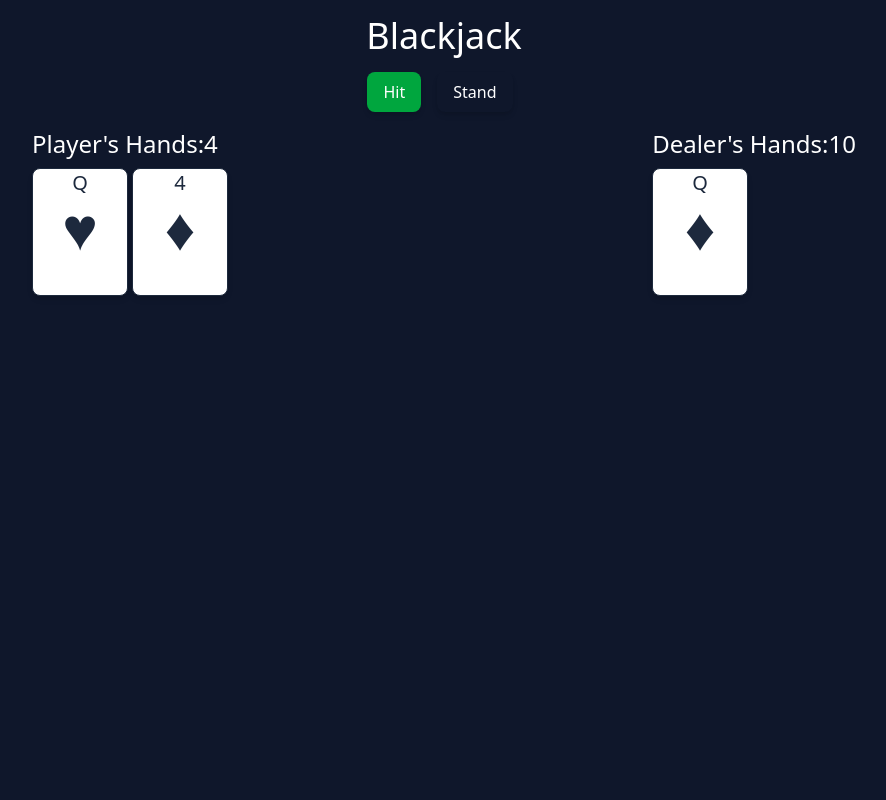
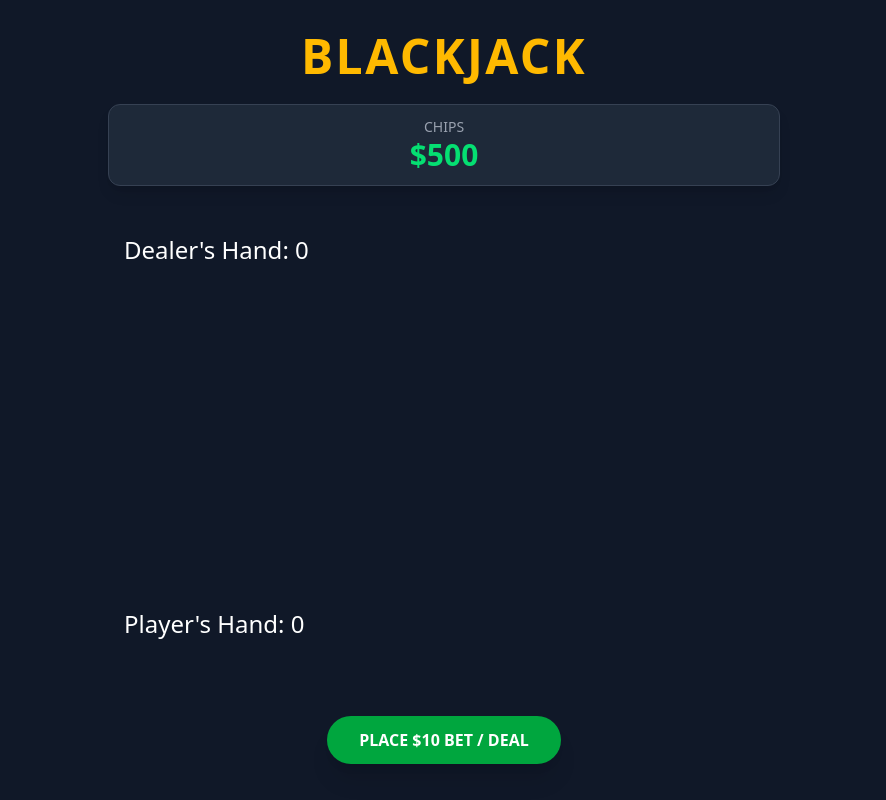
Before and after one commit to mark162657/Blackjack-Project-Mac, a React (Vite) app: page / in a window 1280 px wide. Shown: the whole page, without its empty margins (196-1082 px from the left). Built offline with nearby package versions, Linux system fonts and the light colour scheme.

Commit message:
add new animation and interface

```diff
--- a/package.json
+++ b/package.json
@@ -10,6 +10,7 @@
     "preview": "vite preview"
   },
   "dependencies": {
+    "@supabase/supabase-js": "^2.58.0",
     "@tailwindcss/vite": "^4.1.13",
     "react": "^19.1.1",
     "react-dom": "^19.1.1",
--- a/src/App.jsx
+++ b/src/App.jsx
@@ -1,73 +1,154 @@
+// src/App.jsx
+
 import { useState, useEffect } from 'react'
 import { combinations } from "./assets/cardDeck.js";
 import Button from "./components/Button.jsx";
 import Hand from "./components/Hand.jsx";
 
-
-
 import './App.css'
 
+const STARTING_CHIPS = 500;
+const DEFAULT_BET = 10;
+
 function App() {
-    // Create Game States
-    const [gameDeck, setGameDeck] = useState(combinations);
+    // New States for Chip/Betting
+    const [chips, setChips] = useState(STARTING_CHIPS);
+    const [currentBet, setCurrentBet] = useState(0);
+
+    // Existing Game States
     const [playerHand, setPlayerHand] = useState([]);
     const [dealerHand, setDealerHand] = useState([]);
     const [gameOver, setGameOver] = useState(false);
     const [result, setResult] = useState({type: "", message: ""});
-    const [newGame, setNewGame] = useState(false);
+    const [isBetting, setIsBetting] = useState(true); // New phase state
 
-    // Get random Card from the Deck
+    // Get random Card from the Deck (simplified - infinite deck)
     const getRandomCardFromDeck = () => {
-        const randomIndex = Math.floor(Math.random() * gameDeck.length);
-        const card = gameDeck[randomIndex]
-        const newDeck = gameDeck.filter((_, index) => index !== randomIndex);
-        setGameDeck(newDeck);
-        return card;
+        const randomIndex = Math.floor(Math.random() * combinations.length);
+        return combinations[randomIndex];
     };
 
-    // Deal card to the Player
+    // Calculate hand value with proper Ace handling
+    const calculateHandValue = (hand) => {
+        let value = 0;
+        let aceCount = 0;
+
+        hand.forEach((card) => {
+            if(card.rank === "J" || card.rank === "Q" || card.rank === "K") {
+                value += 10;
+            } else if(card.rank === "A") {
+                aceCount += 1;
+                value += 11;
+            } else {
+                value += parseInt(card.rank);
+            }
+        });
+
+        // Convert Aces from 11 to 1 if busting
+        while(value > 21 && aceCount > 0) {
+            value -= 10;
+            aceCount -= 1;
+        }
+
+        return value;
+    };
+
+    // Game Flow Step 1: Place Bet / Deal
+    const startHand = () => {
+        if (chips < DEFAULT_BET) {
+            setResult({ type: "error", message: "Not enough chips to bet! Please buy more chips." });
+            return;
+        }
+
+        // 1. Place the Bet
+        setChips(prevChips => prevChips - DEFAULT_BET);
+        setCurrentBet(DEFAULT_BET);
+        setIsBetting(false); // End betting phase
+
+        // 2. Initial Deal
+        const initialPlayerHand = [getRandomCardFromDeck(), getRandomCardFromDeck()];
+        const initialDealerHand = [getRandomCardFromDeck(), getRandomCardFromDeck()];
+
+        setPlayerHand(initialPlayerHand);
+        setDealerHand(initialDealerHand);
+
+        setGameOver(false);
+        setResult({ type: "", message: "" });
+
+        // Check for natural blackjack immediately after deal
+        const playerValue = calculateHandValue(initialPlayerHand);
+
+        if (playerValue === 21) {
+            // Check dealer's full hand only if player has 21
+            const dealerValue = calculateHandValue(initialDealerHand);
+            if(dealerValue === 21) {
+                handleGameOver({ type: "push", message: "Both have Blackjack! Push (bet returned)." });
+            } else {
+                handleGameOver({ type: "player", message: "Blackjack! Player wins!" });
+            }
+        }
+    };
+
+    // Deal card to the Player (Hit)
     const dealCardToPlayer = () => {
+        if (gameOver || isBetting) return;
+
         const newHand = [...playerHand, getRandomCardFromDeck()];
         setPlayerHand(newHand);
         const playerValue = calculateHandValue(newHand);
-        // console.log(newHand);
-        // console.log(playerValue)
+
         if(playerValue > 21) {
             handleGameOver({ type: "dealer", message: "Player busts! Dealer wins." });
-        } else if(playerValue === 21) {
-            handleGameOver({ type: "player", message: "Player wins!" });
         }
     };
-    // Deal card to the Dealer
+
+    // Player stands - dealer plays by rules (Stand)
     const playerStand = () => {
-      setGameOver(true);
-      const newHand = [...dealerHand, getRandomCardFromDeck()];
-      setDealerHand(newHand);
-      const dealerValue = calculateHandValue(newHand);
+        if (gameOver || isBetting) return;
+
+        setGameOver(true);
+        let currentDealerHand = [...dealerHand];
+        let dealerValue = calculateHandValue(currentDealerHand);
+
+        // Dealer must hit on 16 or less, stand on 17 or more
+        while(dealerValue < 17) {
+            currentDealerHand = [...currentDealerHand, getRandomCardFromDeck()];
+            dealerValue = calculateHandValue(currentDealerHand);
+        }
+
+        setDealerHand(currentDealerHand);
+
+        // Determine winner
+        const playerValue = calculateHandValue(playerHand);
+
         if(dealerValue > 21) {
             handleGameOver({ type: "player", message: "Dealer busts! Player wins!" });
-      }
+        } else if(dealerValue > playerValue) {
+            handleGameOver({ type: "dealer", message: "Dealer wins!" });
+        } else if(playerValue > dealerValue) {
+            handleGameOver({ type: "player", message: "Player wins!" });
+        } else {
+            handleGameOver({ type: "push", message: "Push! It's a tie." });
+        }
     };
 
-    // Deal card to the Dealer
-    const calculateHandValue = (hand) => {
-        let value = 0;
-        let aceCount = 0;
-        hand.forEach((card) => {
-            if(card.rank === "J" || card.rank === "Q" || card.rank === "K") { value += 10}
-            else if(card.rank === "A") {aceCount += 1; value += 11} else {value = parseInt(card.rank)}
-        });
-        while(value >= 21 && aceCount > 0) {
-            value -= 10;
-            aceCount -= 1;
+    // Handle game end and chip update
+    const handleGameOver = (result) => {
+        let chipChange = 0;
+
+        if (result.type === "player") {
+            // Player Win (1:1 payout)
+            chipChange = currentBet * 2;
+        } else if (result.type === "push") {
+            // Push (bet returned)
+            chipChange = currentBet;
         }
-        return value;
-    };
 
-    const handleGameOver = (result) => {
+        setChips(prevChips => prevChips + chipChange);
+        setCurrentBet(0);
+        setResult(result);
         setGameOver(true);
-        setResult(result);
-        setNewGame(true);
+        setIsBetting(false);
     };
 
     // Reset Game
@@ -76,83 +157,93 @@ function App() {
         setDealerHand([]);
         setGameOver(false);
         setResult({type: "", message: ""});
-        newGame(false);
-        setGameDeck(combinations);
+        setIsBetting(true); // Return to betting phase
+        setCurrentBet(0);
+    };
+
+    // src/App.jsx (Updated return block)
+
+// ... (All existing logic, state, and functions remain the same)
+
+    const playerValue = calculateHandValue(playerHand);
+    const dealerValue = gameOver ? calculateHandValue(dealerHand) : 0;
+
+    return (
+        // Deeper, modern dark background: bg-slate-900 -> bg-gray-900
+        <div className="bg-gray-900 text-white min-h-screen w-screen p-4 sm:p-8 flex flex-col items-center justify-between">
+
+            {/* Top Section: Title & Chip/Bet */}
+            <div className="w-full max-w-2xl flex flex-col items-center">
+                <h1 className="text-5xl font-extrabold text-amber-400 mb-6 tracking-wider">
+                    BLACKJACK
+                </h1>
+
+                {/* Chip/Bet Display: Use modern segmented look */}
+                <div className="flex justify-center gap-4 mb-8 w-full">
+                    <div className="p-3 rounded-xl border border-gray-700 bg-gray-800 shadow-lg flex-1 text-center">
+                        <p className="text-sm text-gray-400">CHIPS</p>
+                        <p className="text-3xl font-bold text-green-400">${chips}</p>
+                    </div>
+                    {currentBet > 0 && (
+                        <div className="p-3 rounded-xl border border-gray-700 bg-gray-800 shadow-lg flex-1 text-center animate-pulse-slow">
+                            <p className="text-sm text-gray-400">CURRENT BET</p>
+                            <p className="text-3xl font-bold text-yellow-400">${DEFAULT_BET}</p>
+                        </div>
+                    )}
+                </div>
+
+                {/* Dealer Hand (top) */}
+                <div className="w-full">
+                    <Hand
+                        cards={dealerHand}
+                        title={"Dealer's Hand"}
+                        handValue={dealerValue}
+                        isDealer={true}
+                        gameOver={gameOver}
+                    />
+                </div>
+            </div>
 
 
-    };
+            {/* Middle Section: Result Banner */}
+            {result.message && (
+                <div className={`text-white w-full max-w-md ${
+                    result.type === "player" ? "bg-green-600" :
+                        result.type === "push" ? "bg-yellow-600" :
+                            result.type === "error" ? "bg-orange-600" : "bg-red-700"
+                } font-bold rounded-xl text-center shadow-2xl my-6 p-4 animate-fade-in-down`}>
+                    <h2 className="text-3xl">{result.message}</h2>
+                </div>
+            )}
 
-    const playerValue = calculateHandValue(playerHand);
-    const dealerValue = calculateHandValue(dealerHand);
 
-    // Handle Game Logic at Start and Stand
+            {/* Bottom Section: Player Hand & Buttons */}
+            <div className="w-full max-w-2xl flex flex-col items-center">
 
-    useEffect(() => {
-        // Start the game and deal 3 cards
-        if(playerHand.length === 0 && dealerHand.length === 0) {
-            setPlayerHand([getRandomCardFromDeck(), getRandomCardFromDeck()]);
-            setDealerHand([getRandomCardFromDeck()]);
-        }
+                {/* Player Hand */}
+                <div className="w-full mb-8">
+                    <Hand cards={playerHand} title={"Player's Hand"} handValue={playerValue}/>
+                </div>
 
-        // if player wins on first hand, the first 2 cards
-        if(playerValue === 21) {
-            handleGameOver({type:"player", message: "Player wins!"});
-        } else if(dealerValue === 21) {
-            handleGameOver({ type: "dealer", message: "Dealer wins!" });
-        }
-
-        // Player Stands
-
-        if(gameOver && dealerHand.length <= 5) {
-            switch(true) {
-                case playerValue === 21:
-                    setResult({type: "player", message: "Player wins!"});
-                    break;
-                case playerValue > 21:
-                    setResult({type: "dealer", message: "Dealer wins!"});
-                    break;
-                case dealerValue < playerValue:
-                    playerStand();
-                    break;
-                case dealerValue === playerValue && dealerHand.length <= 5:
-                    setResult({type: "",  message: "Draw"});
-                    setNewGame(true);
-                    break;
-                case dealerValue > playerValue && dealerValue <= 21:
-                    setResult({type: "dealer", message: "Dealer wins!"});
-                    break;
-                default:
-                    break;
-            }
-        }
-    }, [playerHand, dealerHand, gameOver]);
-
-    return (
-      <div className="container mx-auto p-4 bg-slate-900 text-white h-screen w-screen">
-          <h1 className="text-4xl text-center mb-4">Blackjack</h1>
-          {gameOver &&(
-              <div className={`text-white ${result.type ==="player" ? "bg-green-600" : "bg-red-700"}
-              font-bold rounded-md text-center mt-4 py-4`}>
-                  <h2 className="text-2xl">{result.message}</h2>
-              </div>
-          )}
-
-          <div className="flex justify-center gap-2 mt-4">
-              { !newGame ? (
-                  <>
-                      <Button bg_color={"green"} onClick={dealCardToPlayer}>Hit</Button>
-                      <Button bg_color={"red"} onClick={playerStand}>Stand</Button>
-                  </>
-              ) : (
-                  <Button bg_color={"blue"} onClick={resetGame}>Reset</Button>
-              )}
-          </div>
-        <div className="flex justify-around">
-            <Hand cards={playerHand} title={"Player's Hands"} handValue={playerValue}/>
-            <Hand cards={dealerHand} title={"Dealer's Hands"} handValue={dealerValue}/>
-
+                {/* Action Buttons */}
+                <div className="flex justify-center gap-4 mt-4 w-full max-w-sm flex-wrap">
+                    {isBetting || gameOver ? (
+                        <Button
+                            bg_color={isBetting ? "green" : "blue"}
+                            onClick={isBetting ? startHand : resetGame}
+                            disabled={isBetting && chips < DEFAULT_BET}
+                        >
+                            {isBetting ? `Place $${DEFAULT_BET} Bet / Deal` : "New Game"}
+                        </Button>
+                    ) : (
+                        <>
+                            <Button bg_color={"green"} onClick={dealCardToPlayer}>Hit</Button>
+                            <Button bg_color={"red"} onClick={playerStand}>Stand</Button>
+                        </>
+                    )}
+                </div>
+            </div>
         </div>
-      </div>
     );
 }
 
--- a/src/components/Button.jsx
+++ b/src/components/Button.jsx
@@ -1,8 +1,36 @@
-export default function Button({ children, onClick, bg_color = "blue-500" }) {
+// src/components/Button.jsx
+
+const colorClasses = {
+    // Defined Tailwind classes for safe usage
+    "green": "bg-green-600 hover:bg-green-700 active:bg-green-800",
+    "red": "bg-red-700 hover:bg-red-800 active:bg-red-900",
+    "blue": "bg-blue-600 hover:bg-blue-700 active:bg-blue-800",
+    "gray": "bg-gray-500 hover:bg-gray-600 active:bg-gray-700",
+};
+
+export default function Button({ children, onClick, bg_color = "blue", disabled = false }) {
+
+    const className = colorClasses[bg_color] || colorClasses["blue"];
+
     return (
         <button
             onClick={onClick}
-            className={`bg-${bg_color}-600 text-white font-medium px-4 py-2 rounded-lg shadow-md mr-2`}
+            disabled={disabled}
+            className={`${className}
+                       text-white
+                       font-semibold
+                       uppercase /* Added: Modern look */
+                       px-8 py-3 /* Increased padding for better tap targets */
+                       rounded-full /* Rounded buttons for a modern look */
+                       shadow-xl
+                       transform
+                       hover:scale-105 /* Subtle hover animation */
+                       transition
+                       duration-200
+                       ease-in-out
+                       w-full sm:w-auto my-1
+                       ${disabled ? 'opacity-40 cursor-not-allowed shadow-none' : ''}
+            `}
         >
             {children}
         </button>
--- a/src/components/Card.jsx
+++ b/src/components/Card.jsx
@@ -1,10 +1,50 @@
+// src/components/Card.jsx
+
 import React from 'react';
-export default function Card({card}) {
+
+const dealtAnimationClass = "animate-slide-in";
+const CARD_COLOR = (suit) => (suit === "♥" || suit === "♦") ? 'red' : 'black';
+
+export default function Card({ card, isHidden = false }) {
+
+    // Hidden Card (Outline-Only) Logic
+    if (isHidden) {
+        return (
+            // Full width, relative container for the dealer's card back
+            <div className={`w-24 h-32 sm:w-28 sm:h-40 border-2 border-gray-400 rounded-xl shadow-lg m-1 ${dealtAnimationClass}`}>
+                {/* Outline only */}
+            </div>
+        );
+    }
+
+    // Face-Up Card Logic (Absolute Positioning for Corner Alignment)
     return (
-    <div className="w-24 h-32 bg-white border text-slate-800 rounded-lg shadow-md flex flex-col
-        items-center justify-items-start text-xl animate-[pulse_1s_es-in-out]">
-        <p className="flex justify-end">{card.rank}</p>
-        <h1 className="text-6xl">{card.suit}</h1>
-    </div>
+        // Key Change: Add relative positioning to the main card container
+        <div className={`w-24 h-32 sm:w-28 sm:h-40 bg-white border border-gray-300 text-slate-800 rounded-xl shadow-lg flex flex-col
+            items-center justify-center p-0 m-1 font-mono relative overflow-hidden ${dealtAnimationClass}`}>
+
+            {/* 1. Top-Left Corner (Absolute) */}
+            <div
+                className="absolute top-1 left-2 text-lg leading-none text-center"
+                style={{ color: CARD_COLOR(card.suit) }}
+            >
+                <p className="font-bold">{card.rank}</p>
+                <p className="text-sm">{card.suit}</p>
+            </div>
+
+            {/* 2. Center Suit (large) */}
+            <h1 className="text-5xl sm:text-7xl absolute" style={{ color: CARD_COLOR(card.suit) }}>
+                {card.suit}
+            </h1>
+
+            {/* 3. Bottom-Right Corner (Absolute & Rotated) */}
+            <div
+                className="absolute bottom-1 right-2 text-lg leading-none text-center transform rotate-180"
+                style={{ color: CARD_COLOR(card.suit) }}
+            >
+                <p className="font-bold">{card.rank}</p>
+                <p className="text-sm">{card.suit}</p>
+            </div>
+        </div>
     );
 }
--- a/src/components/Hand.jsx
+++ b/src/components/Hand.jsx
@@ -1,14 +1,28 @@
+// src/components/Hand.jsx
+
 import React from 'react'
 import Card from "./Card.jsx"
 
-export default function Hands({cards, title, handValue}) {
+// Accept 'isDealer' and 'gameOver' props
+export default function Hands({cards, title, handValue, isDealer = false, gameOver = false}) {
+
+    // Determine the value to display for the dealer's hand
+    let displayValue = handValue;
+    if (isDealer && !gameOver && cards.length > 1) {
+        displayValue = '?';
+    }
+
     return (
-        <div className="p-4">
-            <h2 className="text-2xl mb-2">
-                {title}:{handValue}
+        <div className="p-4 w-full">
+            <h2 className="text-2xl mb-2 text-center sm:text-left">
+                {title}: {displayValue}
             </h2>
-            <div className="flex flex-col sm:flex-row gap-1">
-                {cards.map((card, index) => (<Card key={index} card={card}/>))}
+            <div className="flex justify-center sm:justify-start flex-wrap gap-2">
+                {cards.map((card, index) => {
+                    // Hide the second card if it's the dealer's hand AND the game is NOT over.
+                    const isHidden = isDealer && index === 1 && !gameOver;
+                    return <Card key={index} card={card} isHidden={isHidden} />;
+                })}
             </div>
         </div>
     )
```
Also changed, not shown: src/App.css (+42 -0 lines), src/databaseContext.jsx (added), 1 other file (tests, documents, lock files or other folders).
